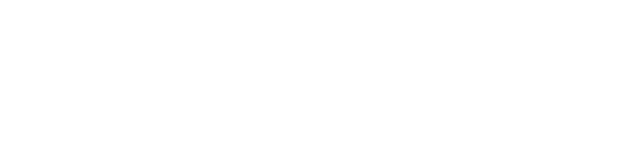
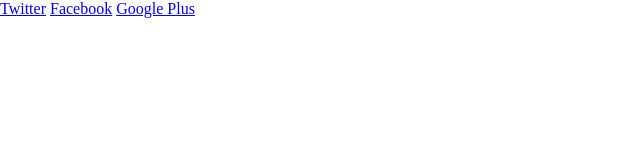
Before and after one commit to Hurmizyar/exceptional-realty-project-, a plain HTML site: page index.html in a window 1280 px wide. Shown: the whole page, without its empty margins (0-640 px from the left). Drawn offline with nearby package versions, Linux system fonts and the light colour scheme.

Commit message:
Document structure

```diff
--- a/index.html
+++ b/index.html
@@ -3,13 +3,18 @@
 
 <head>
     <meta charset="UTF-8">
-    <meta name="viewport" content="width=device-width, initial-scale=1.0">
-    <meta http-equiv="X-UA-Compatible" content="ie=edge">
-    <title>Document</title>
+    <meta name="viewport" content="width=device-width, initial-scale=1.0, minimum-scale=1.0, maximum-scale=1.0">
+    <title>Exceptional Realty Group - Luxury Homes - About</title>
+    <link rel="stylesheet" href="http://cdnjs.cloudflare.com/ajax/libs/normalize/3.0.0/normalize.min.css">
+    <link rel="stylesheet" href="css/style.css">
+    <link rel="stylesheet" href="css/responsive.css">
+    <link rel="stylesheet" type="text/css" href="css/responsive.css">
+    <script src="http://cdnjs.cloudflare.com/ajax/libs/modernizr/2.7.1/modernizr.min.js"></script>
 </head>
 
 <body>
-
-</body>
-
-</html>
+    <div id="social">
+        <a class="twit" href="#" title="Twitter">Twitter</a>
+        <a class="fbook" href="#" title="Facebook">Facebook</a>
+        <a class="gplus" href="#" title="Google Plus">Google Plus</a>
+    </div>
```
